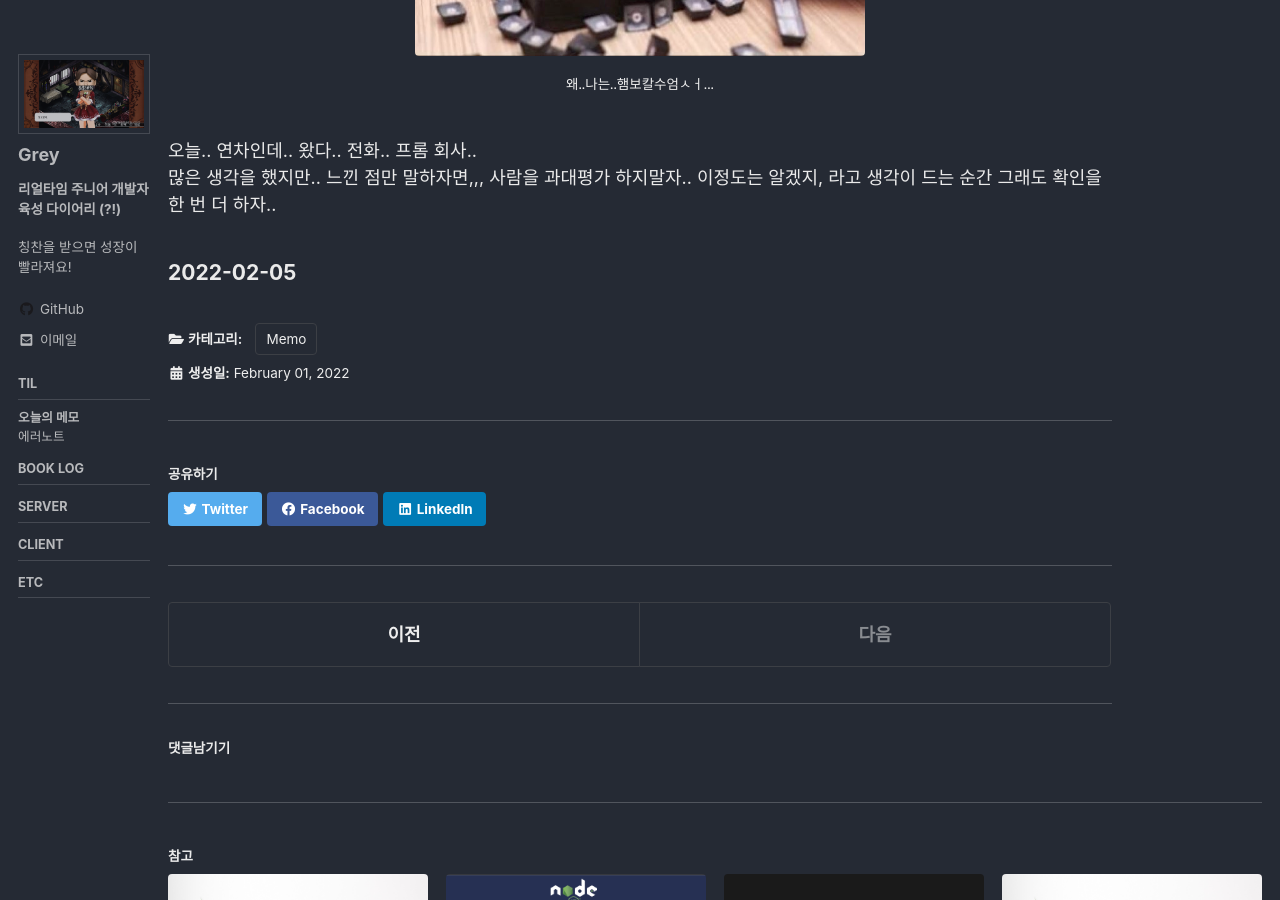
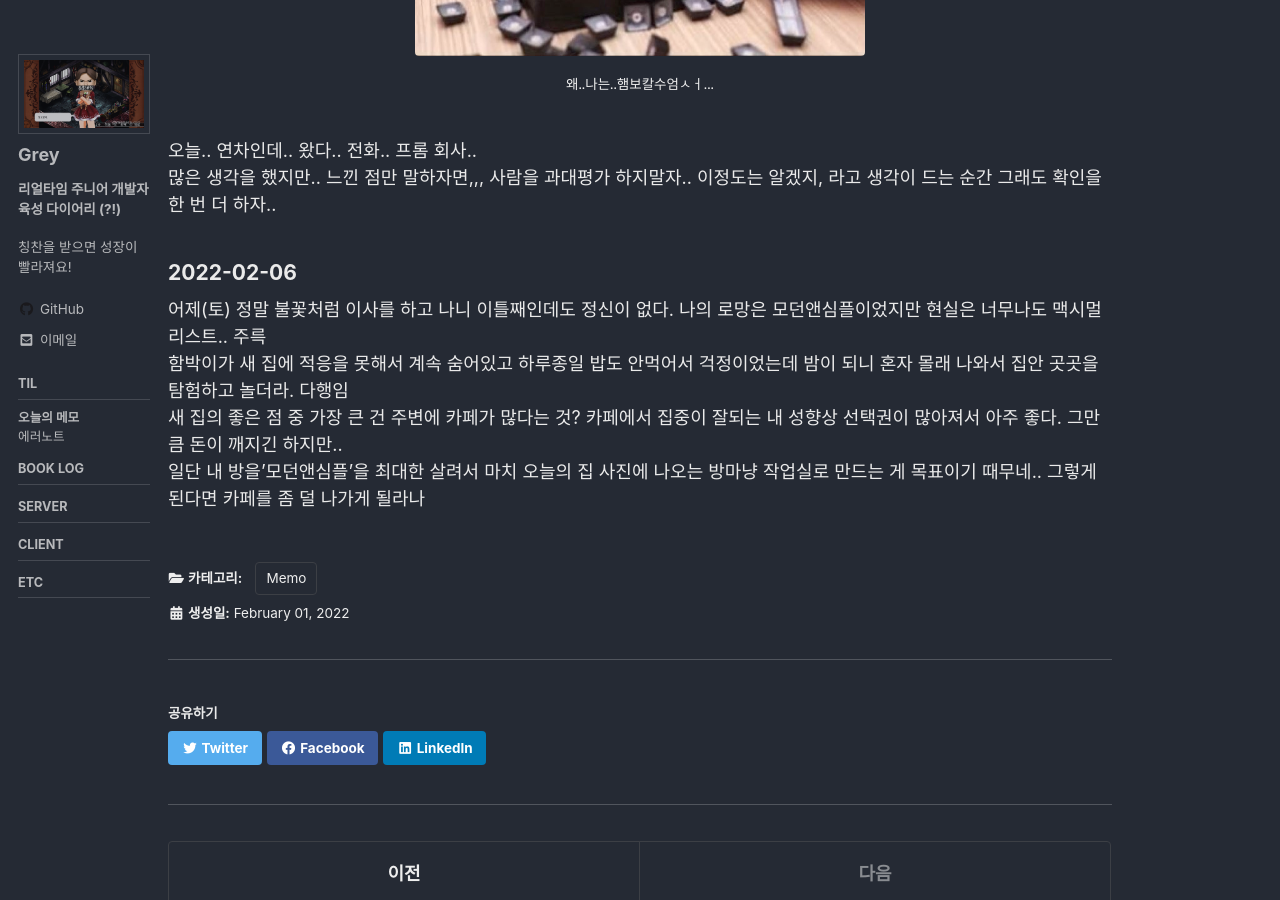
Before and after one commit to grey920/grey920.github.io, a Jekyll site: the page built from Memo/_posts/2022-02-01-2022memo.md, in a window 1280 px wide and 900 px high, scrolled down 1484 px. Built offline with Jekyll 4.4.1, drawn with Linux system fonts in a browser that asks for light colours; cached includes are drawn as plain includes; some web fonts are replaced; comment, search, counter and statistics services are not loaded.

Commit message:
20220106 memo

```diff
--- a/Memo/_posts/2022-02-01-2022memo.md
+++ b/Memo/_posts/2022-02-01-2022memo.md
@@ -52,4 +52,10 @@ toc_icon: "edit"
 오늘.. 연차인데.. 왔다.. 전화.. 프롬 회사.. <br>
 많은 생각을 했지만.. 느낀 점만 말하자면,,, 사람을 과대평가 하지말자.. 이정도는 알겠지, 라고 생각이 드는 순간 그래도 확인을 한 번 더 하자..
 
-### 2022-02-05
+### 2022-02-06
+
+어제(토) 정말 불꽃처럼 이사를 하고 나니 이틀째인데도 정신이 없다. 나의 로망은 모던앤심플이었지만 현실은 너무나도 맥시멀리스트.. 주륵 <br>
+함박이가 새 집에 적응을 못해서 계속 숨어있고 하루종일 밥도 안먹어서 걱정이었는데 밤이 되니 혼자 몰래 나와서 집안 곳곳을 탐험하고 놀더라. 다행임<br>
+새 집의 좋은 점 중 가장 큰 건 주변에 카페가 많다는 것? 카페에서 집중이 잘되는 내 성향상 선택권이 많아져서 아주 좋다. 그만큼 돈이 깨지긴 하지만..
+<br>
+일단 내 방을'모던앤심플'을 최대한 살려서 마치 오늘의 집 사진에 나오는 방마냥 작업실로 만드는 게 목표이기 때무네.. 그렇게 된다면 카페를 좀 덜 나가게 될라나
```
